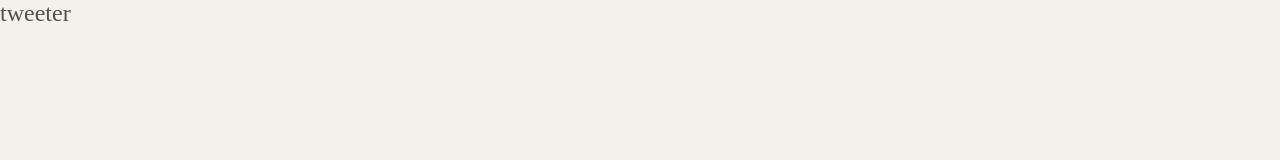
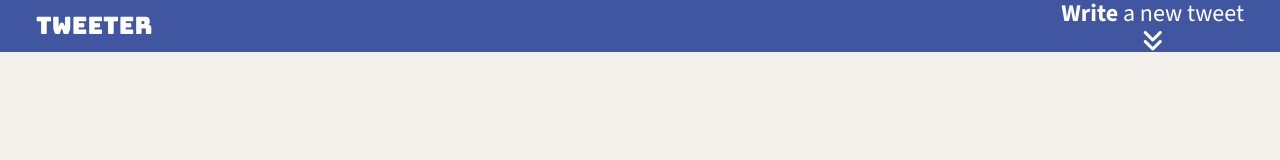
Before and after one commit to gitairman/tweeter, a website: page public/index.html in a window 1280 px wide. Drawn offline with nearby package versions, Linux system fonts and the light colour scheme.

Commit message:
started navbar

```diff
--- a/public/index.html
+++ b/public/index.html
@@ -5,10 +5,25 @@
     <title>Tweeter - Home Page</title>
 
     <!-- External CSS -->
-    <link rel="stylesheet" href="https://cdnjs.cloudflare.com/ajax/libs/normalize/8.0.1/normalize.min.css" type="text/css" />
+    <link
+      rel="stylesheet"
+      href="https://cdnjs.cloudflare.com/ajax/libs/normalize/8.0.1/normalize.min.css"
+      type="text/css" />
+    <link rel="preconnect" href="https://fonts.googleapis.com" />
+    <link rel="preconnect" href="https://fonts.gstatic.com" crossorigin />
+    <link
+      href="https://fonts.googleapis.com/css2?family=Bungee&family=Source+Sans+3:ital,wght@0,200..900;1,200..900&display=swap"
+      rel="stylesheet" />
+    <link
+      rel="stylesheet"
+      href="https://cdnjs.cloudflare.com/ajax/libs/font-awesome/6.5.1/css/all.min.css"
+      integrity="sha512-DTOQO9RWCH3ppGqcWaEA1BIZOC6xxalwEsw9c2QQeAIftl+Vegovlnee1c9QX4TctnWMn13TZye+giMm8e2LwA=="
+      crossorigin="anonymous"
+      referrerpolicy="no-referrer" />
 
     <!-- App CSS -->
     <link rel="stylesheet" href="/styles/layout.css" type="text/css" />
+    <link rel="stylesheet" href="/styles/nav.css" type="text/css" />
 
     <!-- External JS -->
     <script src="https://ajax.googleapis.com/ajax/libs/jquery/3.4.1/jquery.min.js"></script>
@@ -20,7 +35,11 @@
   <body>
     <!-- Top nav bar (fixed) -->
     <nav>
-      <span>tweeter</span>
+      <span id="logo">tweeter</span>
+      <div id="new_tweet">
+        <span><strong>Write</strong> a new tweet</span>
+        <i class="fa-solid fa-angles-down"></i>
+      </div>
     </nav>
 
     <!-- Page-specific (main) content here -->
--- a/public/styles/layout.css
+++ b/public/styles/layout.css
@@ -6,7 +6,9 @@
 html {
   box-sizing: border-box;
 }
-*, *:before, *:after {
+*,
+*:before,
+*:after {
   box-sizing: inherit;
 }
 
@@ -18,6 +20,7 @@
   color: #545149;
   background-color: #f4f1ec;
   font-size: 24px;
+  font-family: 'Source Sans 3', sans-serif;
 }
 
 /*
--- /dev/null
+++ b/public/styles/nav.css
@@ -0,0 +1,22 @@
+nav {
+  height: '120px';
+  background-color: #4056a1;
+  color: #ffffff;
+  padding: 0 1.5em;
+  width: 100%;
+  font-family: 'Source Sans 3', sans-serif;
+  display: flex;
+  justify-content: space-between;
+  align-items: center;
+}
+
+#logo {
+  font-family: 'Bungee', sans-serif;
+}
+
+#new_tweet {
+  display: flex;
+  flex-direction: column;
+  justify-content: center;
+  align-items: center;
+}
```
Also changed, not shown: server/data-files/initial-tweets.json (+5 -5 lines), 1 other file.
